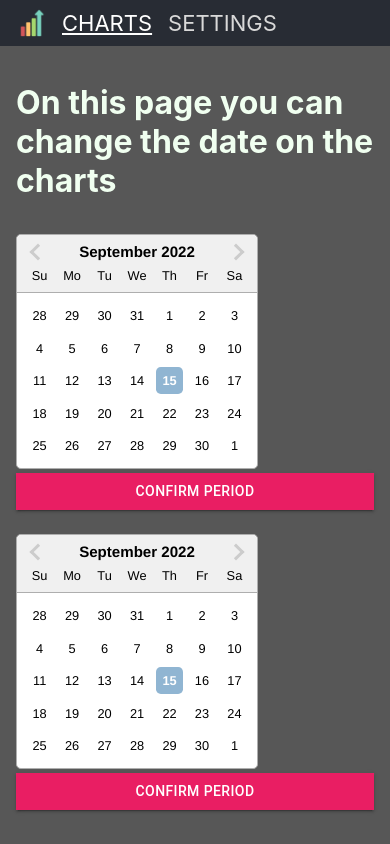
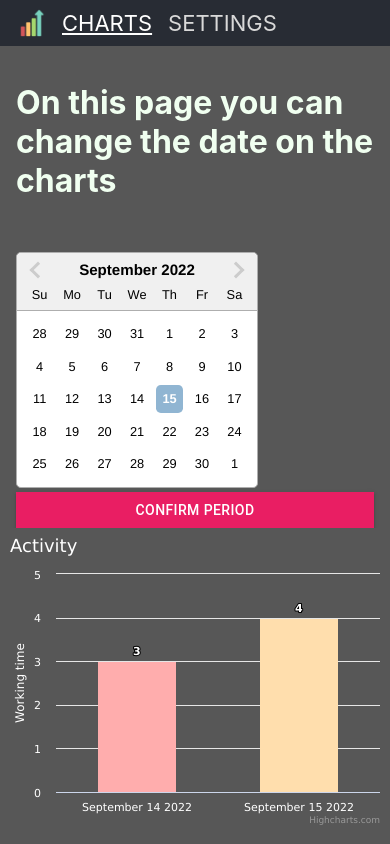
Before and after one commit to loschinin/charts, a React (Create React App) app: page / in a window 390 px wide. Shown: the top 844 px of the page. Built offline with nearby package versions, Linux system fonts and the light colour scheme.

Commit message:
refactor

```diff
--- a/src/Chart/Chart.tsx
+++ b/src/Chart/Chart.tsx
@@ -13,12 +13,15 @@ type Props = {
   chartType?: 'column' | 'line' | 'spline' | 'area' | 'bar' | 'pie';
   chartBgColor?: string;
 };
+const OFFSET = 350
+const BREAK_POINT = 700
+const DEFAULT_BG_COLOR = '#575757'
 
 export const Chart = ({
   chartName,
   selectedDaysData,
   chartType = 'column',
-  chartBgColor = '#575757',
+  chartBgColor = DEFAULT_BG_COLOR,
 }: Props) => {
   const formatDate = (date: string) =>
     moment(date).format('MMMM DD YYYY');
@@ -29,7 +32,8 @@ export const Chart = ({
 
   const [width, setWidth] = useState(0);
   const updateChartWidth = useCallback(() => {
-    setWidth(document.documentElement.clientWidth - 400);
+    const clientWidth = document.documentElement.clientWidth
+    setWidth(clientWidth < BREAK_POINT ? clientWidth : clientWidth - OFFSET);
   }, []);
 
   useEffect(() => {
--- a/src/Charts/Chars.css
+++ b/src/Charts/Chars.css
@@ -1,5 +1,8 @@
 .container {
   color: honeydew;
+  row-gap: 30px;
+  display: flex;
+  flex-direction: column;
 }
 
 .date-picker-button {
@@ -11,3 +14,9 @@
   justify-content: space-evenly;
   align-items: center;
 }
+
+@media (max-width: 700px) {
+  .chart-with-picker {
+    flex-direction: column;
+  }
+}
```
